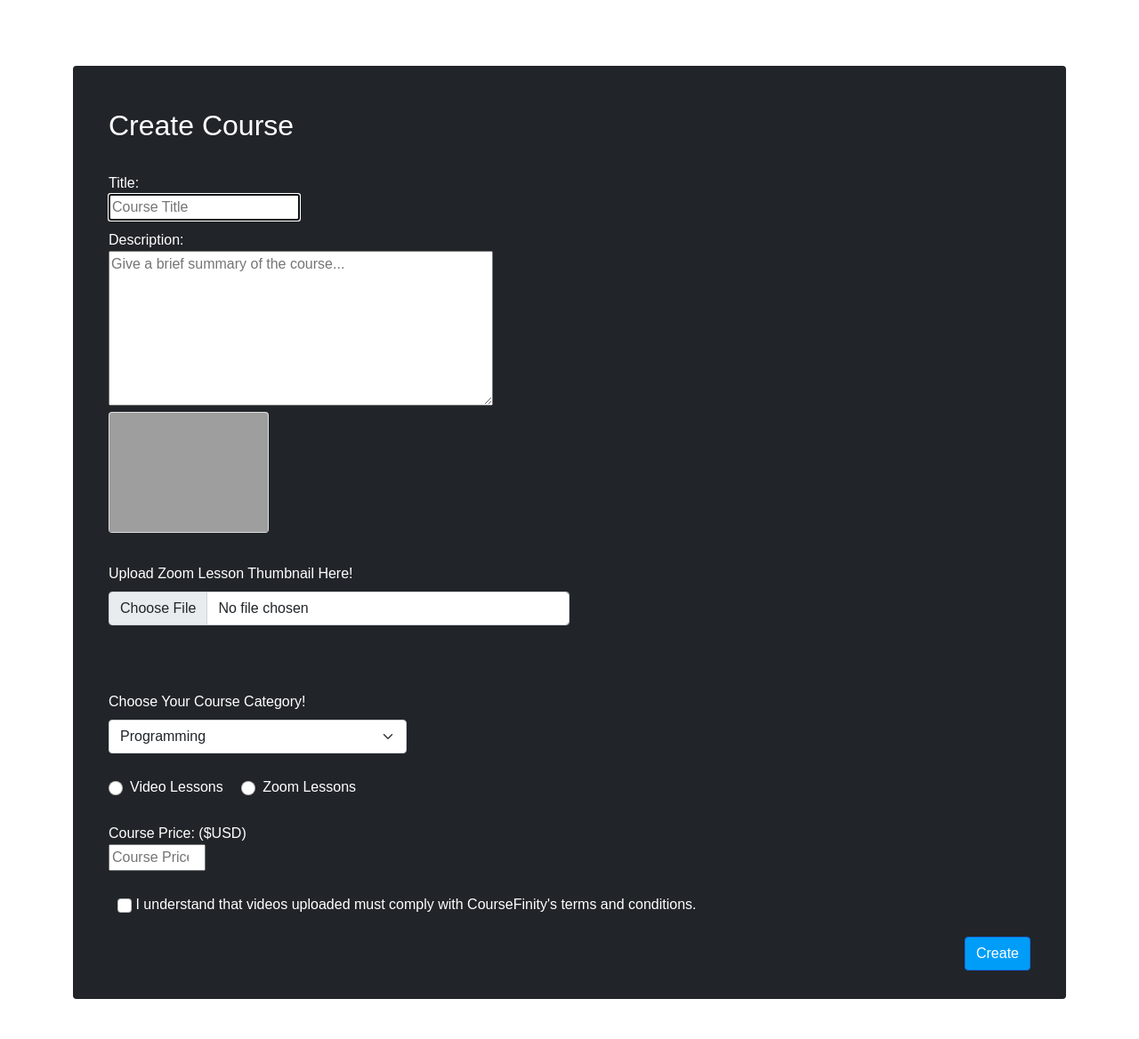
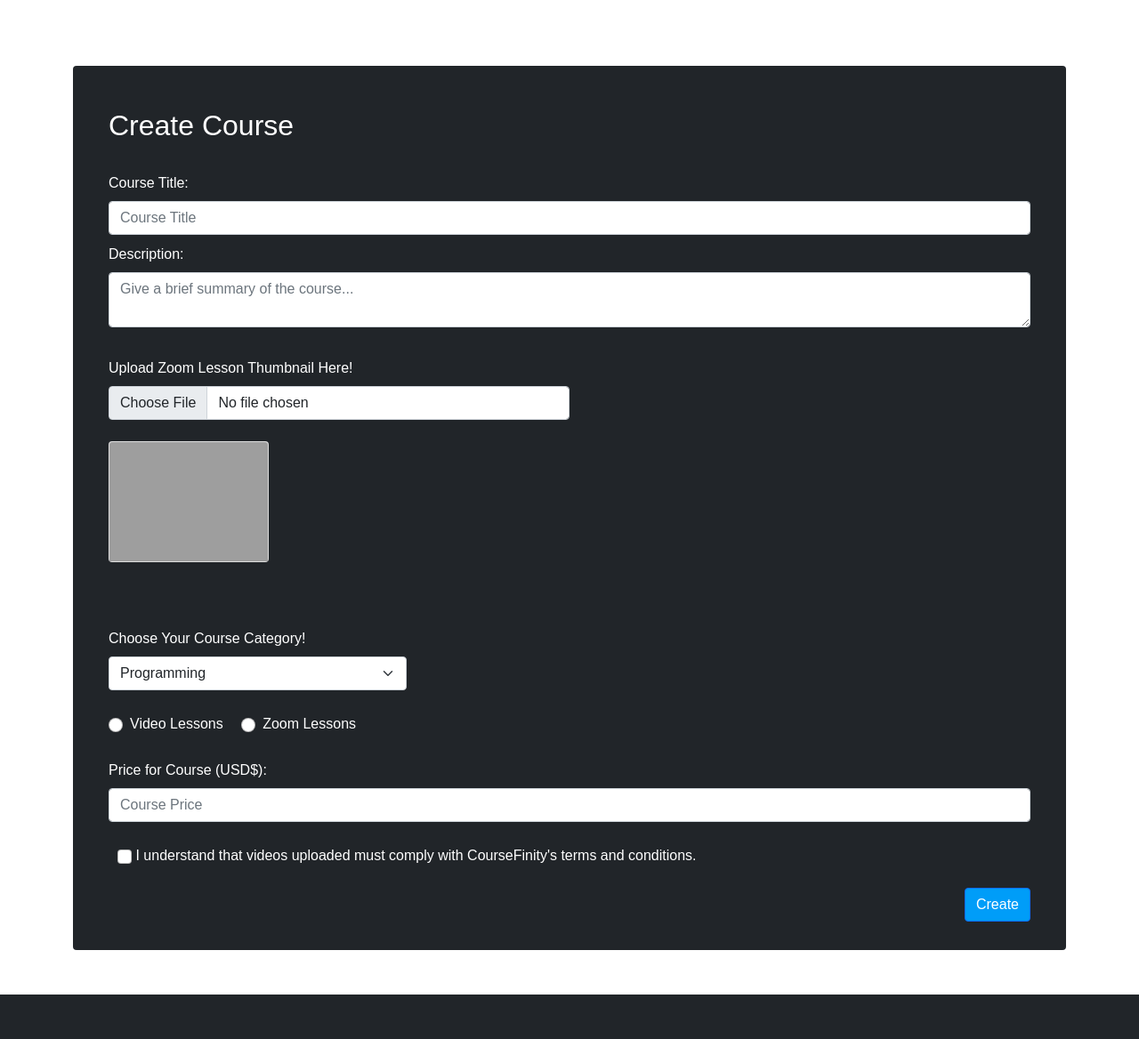
Before and after one commit to Solaireis/CWC-Application-Security-Project, a Flask app: template src/Insecure/templates/users/teacher/create_course.html in a window 1280 px wide. Shown: the part 96-1264 px from the top of the page at 89% size. Run offline with Flask 2, Linux system fonts and the light colour scheme; the template is opened without the code that fills it: values that come from a table or form of the project are taken from there, others are empty; some libraries are stand-ins or nearby versions; grey boxes are pictures that could not be loaded.

Commit message:
changes to form

```diff
--- a/src/Insecure/__init__.py
+++ b/src/Insecure/__init__.py
@@ -76,7 +76,7 @@ def home():
         imageSrcPath, userInfo = get_image_path(session["user"], returnUserInfo=True)
         userPurchasedCourses = sql_operation(table="user", mode="get_user_purchases", userID=session["user"])
 
-    return render_template("users/general/home.html", accType=userInfo[1], imageSrcPath=imageSrcPath,
+    return render_template("users/general/home.html", accType=session.get("role"), imageSrcPath=imageSrcPath,
         userPurchasedCourses=userPurchasedCourses,
         threeHighlyRatedCourses=threeHighlyRatedCourses, threeHighlyRatedCoursesLen=len(threeHighlyRatedCourses),
         latestThreeCourses=latestThreeCourses, latestThreeCoursesLen=len(latestThreeCourses))
@@ -270,10 +270,12 @@ def uploadPic():
             filename = file.filename
             print(f"This is the filename for the inputted file : {filename}")
 
-            filepath = os.path.join(app.config['PROFILE_UPLOAD_PATH'], filename)
+            filepath = Path(app.config["PROFILE_UPLOAD_PATH"]).joinpath(filename)
+            # filepath = os.path.join(app.config['PROFILE_UPLOAD_PATH'], filename)
             print(f"This is the filepath for the inputted file: {filepath}")
 
-            file.save(os.path.join("src/Insecure/", filepath))
+            file.save(Path("src/Insecure/").joinpath(filepath))
+            # file.save(os.path.join("src/Insecure/", filepath))
 
             sql_operation(table="user", mode="edit", userID=userID, profileImagePath=filepath, newAccType=False)
 
@@ -284,11 +286,13 @@ def createCourse():
     if ("user" in session):
         imageSrcPath, userInfo = get_image_path(session["user"], returnUserInfo=True)
         accType = userInfo[1]
+        courseForm = CreateCourse(request.form)
         if (request.method == "POST"):
             #Need remake html and forms.py
             pass
 
-        return render_template("users/teacher/create_course.html", accType=accType, imageSrcPath=imageSrcPath)
+        else:
+            return render_template("users/teacher/create_course.html", accType=accType, imageSrcPath=imageSrcPath, form = courseForm)
 
 @app.route("/teacher/<teacherID>")
 def teacherPage(teacherID):
--- a/src/Insecure/python_files/Forms.py
+++ b/src/Insecure/python_files/Forms.py
@@ -1,7 +1,7 @@
 import json
 
 from wtforms import Form, validators, ValidationError, StringField, RadioField, SelectField, TextAreaField, EmailField, DateField, TimeField, HiddenField, FormField, IntegerField, PasswordField, BooleanField, FileField
-
+from wtforms.widgets import Select as BaseSelectWidget
 """WTForms by Jason"""
 
 # Research note for email length:
@@ -371,5 +371,8 @@ class CreateCourse(Form):
     courseDescription = TextAreaField("Description: ", [validators.DataRequired(), validators.Length(min=1)])
     #thumbnail use HTML to validate size, type
     coursePrice = IntegerField("Price for Course (USD$): ", [validators.DataRequired(), validators.NumberRange(min=0, max=500)])
+    courseType = RadioField('', choices=[('video','Video Lessons')])
+    #wtforms does not support opt groups, probs have a way but i quite braindead
+    # courseTag = SelectField("Choose Your Course Category! ", [validators.DataRequired()])
 
 """End of WTForms by Clarence"""
--- a/src/Insecure/templates/users/teacher/create_course.html
+++ b/src/Insecure/templates/users/teacher/create_course.html
@@ -6,6 +6,8 @@
 {% block title %}Create Course | CourseFinity{% endblock %}
 
 {% block content %}
+{% from "includes/_formHelper.html" import render_field %}
+
 {% with messages = get_flashed_messages(with_categories=true) %}
 {% if messages %}
 <div class="modal fade" id="alertModal" tabindex="-1" aria-labelledby="alertModalLabel" aria-hidden="true">
@@ -37,29 +39,28 @@
                     <input type="hidden" name="submittedForm" value="courseDetails">
                     <h4 class="text-white">Create Course</h4>
                     <div class="col-md-12 text-white col-5">
+                        <div class="col-12 text-white">
+                            {{ render_field(form.courseTitle, class="form-control", placeholder="Course Title") }}
+                        </div>
                         <!-- Title -->
-                        <label for="course title"> Title: </label>
-                        <fieldset>
-                            <input type="text" placeholder="Course Title" name="courseTitle" required autofocus>
-                        </fieldset>
-                        <!-- Description -->
-                        <label for="course description"> Description: </label>
-                        <fieldset>
-                            <textarea placeholder="Give a brief summary of the course..." name="courseDescription" id="" class="col-5" rows="7" required></textarea>
-                        </fieldset>
-                        <!-- Thumbnail -->
-                        <div class="mb-5 col-6 gx-5">
-                            <div class="card" style="width:180px;">
-                                <img id="thumbnail"
-                                    src="https://st2.depositphotos.com/3765753/5349/v/600/depositphotos_53491489-stock-illustration-example-rubber-stamp-vector-over.jpg"
-                                    alt="Your thumbnail will appear here" class="card-img-top" />
+                        <div class="col-12 text-white">
+                            {{ render_field(form.courseDescription, class="form-control", placeholder="Give a brief summary of the course...") }}
+                        </div>
+
+                        <div class="col-12 text-white">
+                            <div class="mb-5 col-6 gx-5">
+                                <br>
+                                <label for="formFile" class="form-label">Upload Zoom Lesson Thumbnail Here!</label>
+                                <input accept=".png, .jpg, .jpeg" name="courseThumbnail" class="form-control" id="formFile" type='file' onchange="readURL(this);" />
+                                <br>
+                                <div class="card" style="width:180px;">
+                                    <img id="thumbnail"
+                                        src="https://st2.depositphotos.com/3765753/5349/v/600/depositphotos_53491489-stock-illustration-example-rubber-stamp-vector-over.jpg"
+                                        alt="Your thumbnail will appear here" class="card-img-top" />
+                                </div>
                             </div>
-                            <br>
-                            <label for="formFile" class="form-label">Upload Zoom Lesson Thumbnail Here!</label>
-                            <input accept=".png, .jpg, .jpeg" name="courseThumbnail" class="form-control" id="formFile" type='file' onchange="readURL(this);" />
                         </div>
                     </div>
-
                     <div class="col-4">
                         <label for="course-tag" class="form-label text-white">Choose Your Course Category!</label>
                         <select id="browsers" class="form-select" name="courseTag" aria-label="Course Tag">
@@ -119,10 +120,7 @@
 
                     <!-- coursePrice -->
                     <div class="col-md-12 text-white">
-                        <label for="coursePrice">Course Price: ($USD)</label>
-                        <fieldset>
-                            <input name="coursePrice" type="number" placeholder="Course Price" min="0.00" max="1000.00" step="0.01" required>
-                        </fieldset>
+                        {{ render_field(form.coursePrice, class="form-control", placeholder="Course Price") }}
                     </div>
 
                     <!-- checkbox -->
```
